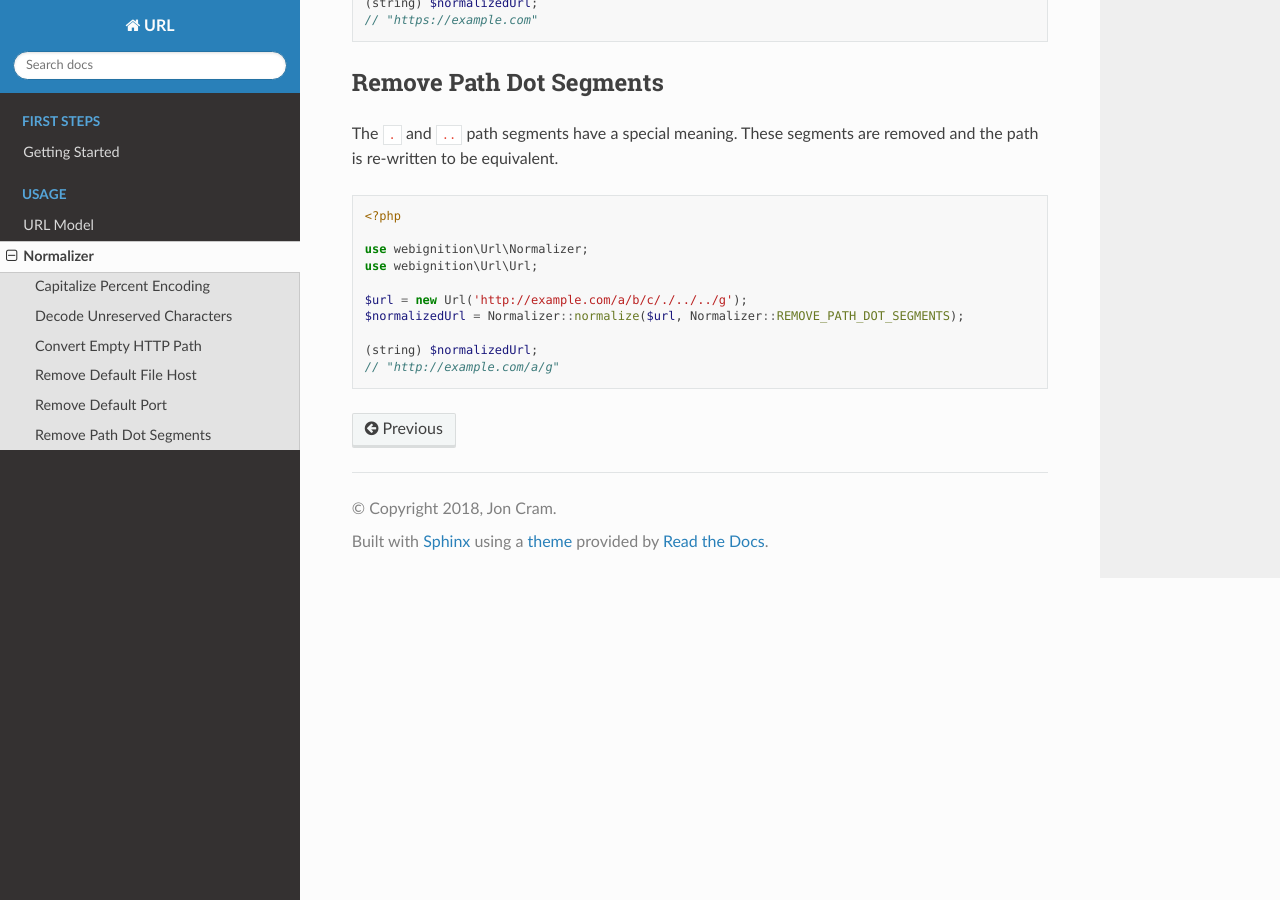
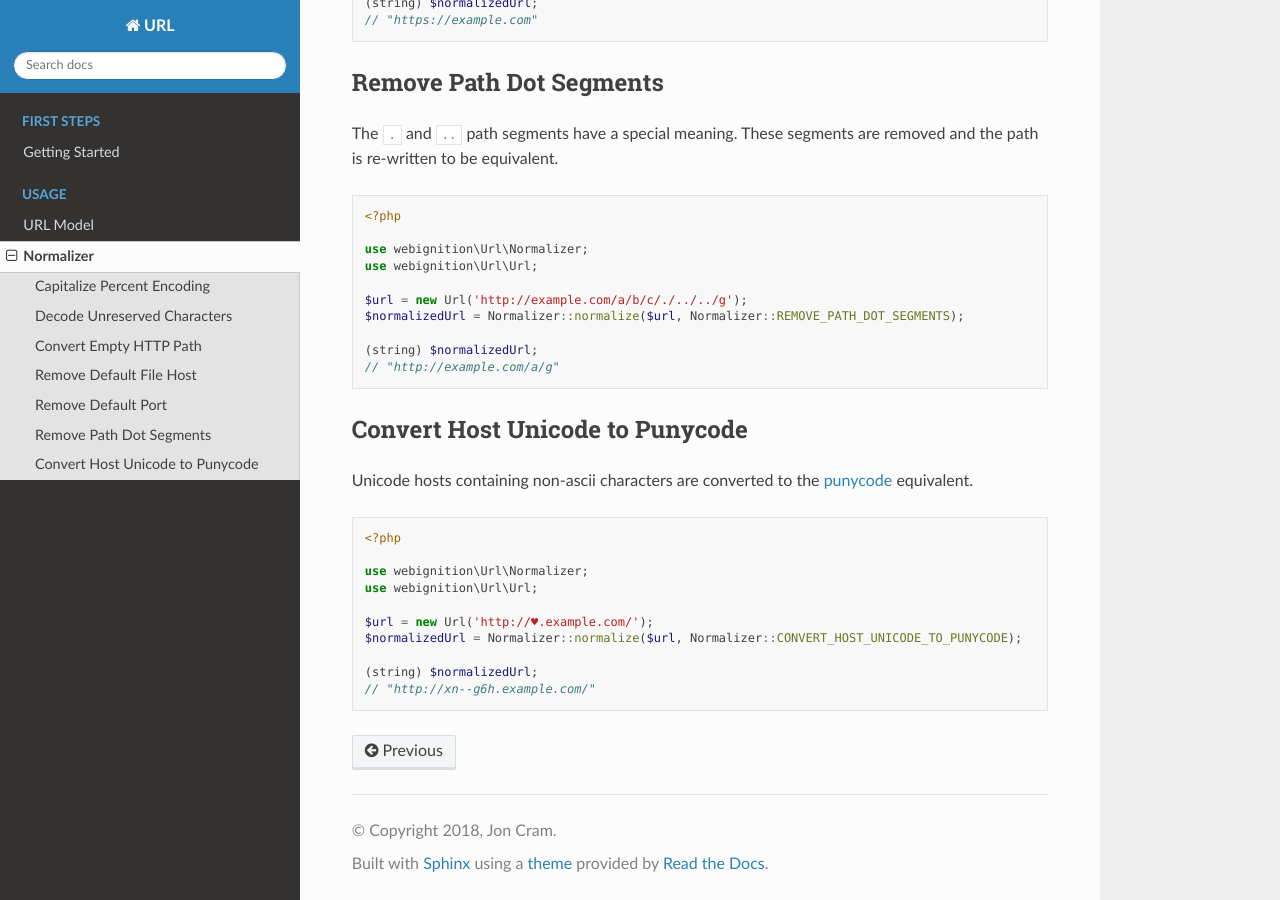
Before and after one commit to webignition/url, a Sphinx documentation site: the page built from docs/normalizer.rst, in a window 1280 px wide and 900 px high, scrolled down 2345 px. Built offline with Sphinx 7.4.7 and the Read the Docs theme 2.0.0, drawn with Linux system fonts in a browser that asks for light colours.

Commit message:
Document convert host unicode to punycode

```diff
--- a/docs/includes/normalizer/normalizations-list.rst
+++ b/docs/includes/normalizer/normalizations-list.rst
@@ -4,7 +4,7 @@
 - :ref:`remove default file host <normalizations-remove-default-file-host>`
 - :ref:`remove port host <normalizations-remove-default-port>`
 - :ref:`remove path dot segments <normalizations-remove-path-dot-segments>`
-- convert host unicode to punycode
+- :ref:`convert host unicode to punycode <normalizations-convert-host-unicode-to-punycode>`
 - reduce path slashes
 - sort query parameters
 - add path trailing slash
--- a/docs/normalizer.rst
+++ b/docs/normalizer.rst
@@ -140,3 +140,25 @@ is re-written to be equivalent.
 
     (string) $normalizedUrl;
     // "http://example.com/a/g"
+
+.. _normalizations-convert-host-unicode-to-punycode:
+
+--------------------------------
+Convert Host Unicode to Punycode
+--------------------------------
+
+Unicode hosts containing non-ascii characters are converted to the
+`punycode <https://en.wikipedia.org/wiki/Punycode>`_ equivalent.
+
+.. code-block:: php
+
+    <?php
+
+    use webignition\Url\Normalizer;
+    use webignition\Url\Url;
+
+    $url = new Url('http://♥.example.com/');
+    $normalizedUrl = Normalizer::normalize($url, Normalizer::CONVERT_HOST_UNICODE_TO_PUNYCODE);
+
+    (string) $normalizedUrl;
+    // "http://xn--g6h.example.com/"
```
